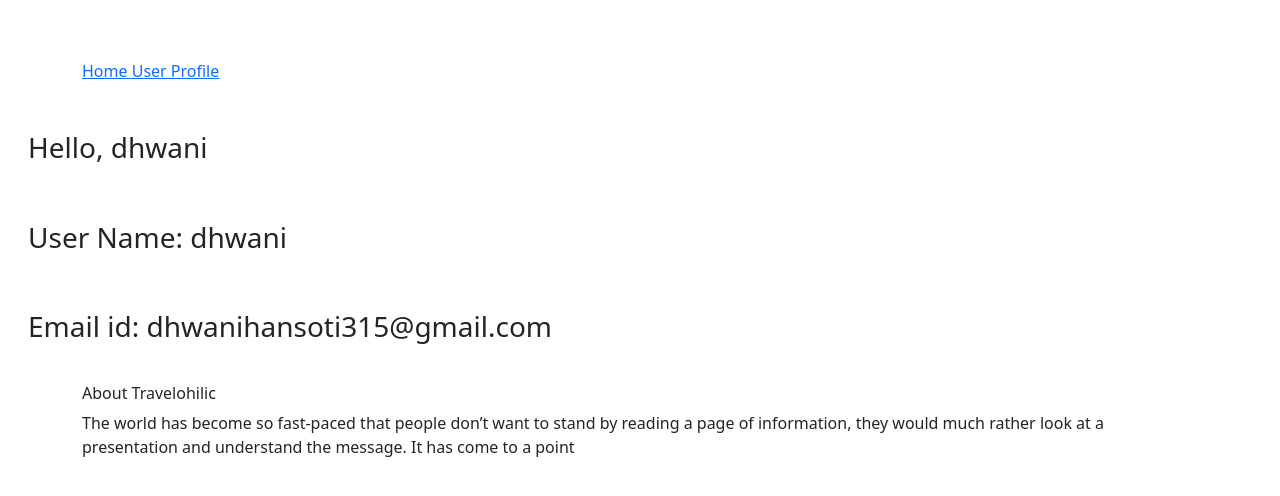
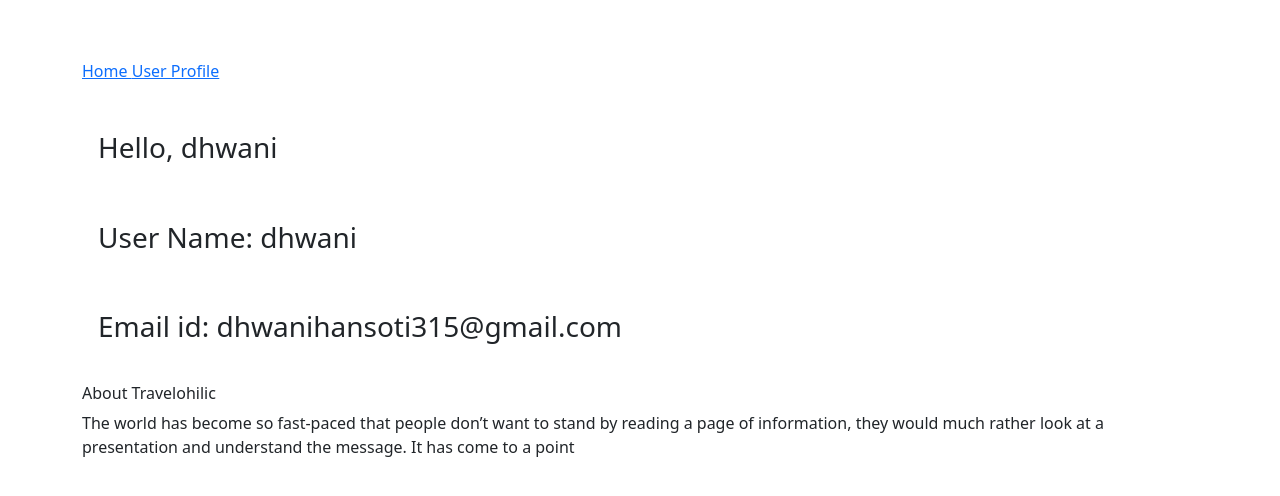
Before and after one commit to jayduttbhatt1999/Travelaholic, a Django app: page /profile/ in a window 1280 px wide. Shown: the part 251-747 px from the top of the page. Run offline with Django 4.2, Linux system fonts and the light colour scheme; a user stored in the database is signed in; some libraries are stand-ins or nearby versions.

Commit message:
Updated profile.html

```diff
--- a/app/templates/app/profile.html
+++ b/app/templates/app/profile.html
@@ -16,7 +16,7 @@
             </div>
         </div>
     </section>
-    <section class="container-fluid contact-page-area section-gap">
+    <section class=" container container-fluid contact-page-area section-gap">
         <div class=" display-2 row my-3 p-3">
             <h3>Hello, {{ user.username }}</h3>
         </div>
```
